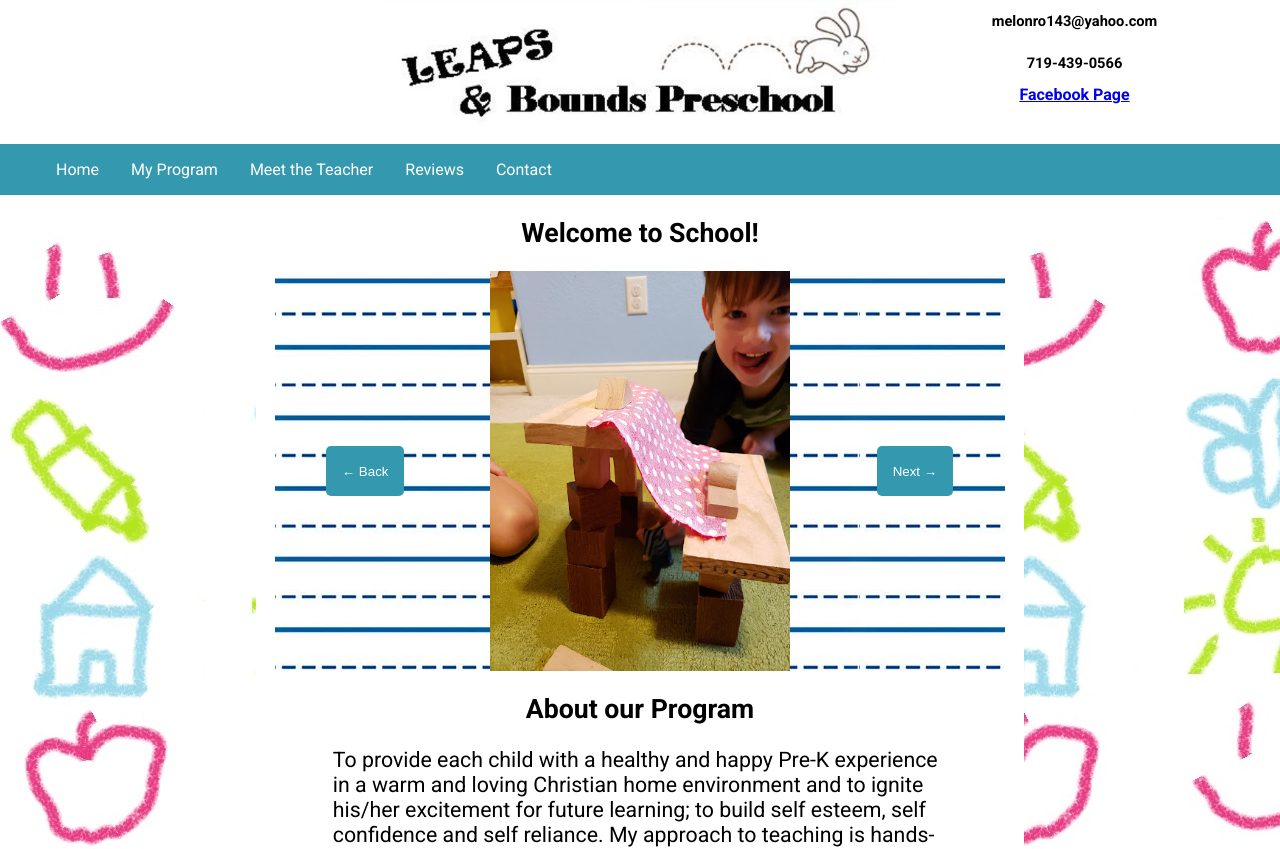
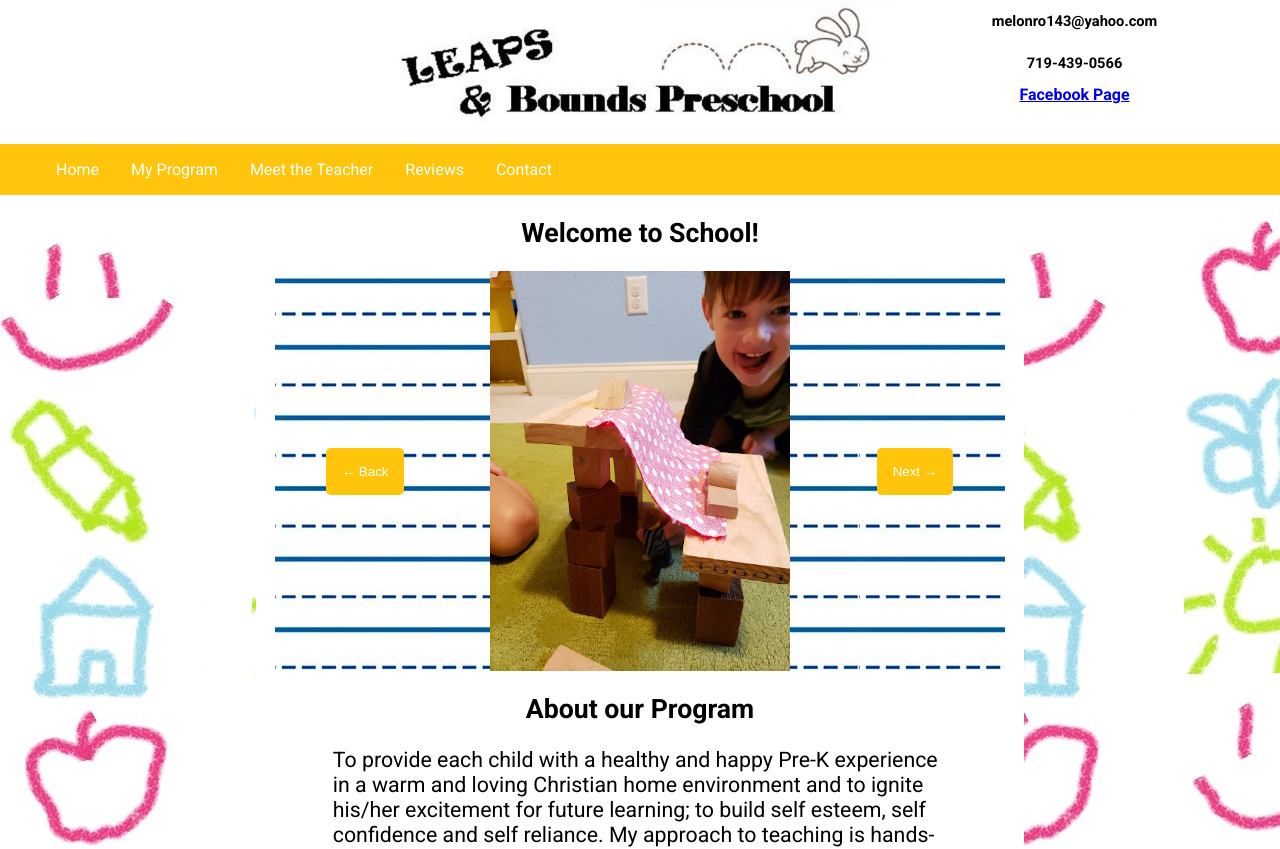
Before and after one commit to hewitson-j/leaps-and-bounds-new, a React (Vite) app: page / in a window 1280 px wide. Shown: the top 849 px of the page. Built offline with nearby package versions, Linux system fonts and the light colour scheme.

Commit message:
Changed button and navbar colors

```diff
--- a/src/components/Carousel.css
+++ b/src/components/Carousel.css
@@ -31,16 +31,6 @@
   justify-content: center;
 }
 
-.carousel-body button {
-  background-color: #3499af;
-  border: none;
-  border-radius: 5px;
-  margin: auto;
-  color: white;
-  padding: 1rem;
-  height: 50px;
-}
-
 .carousel-mobile-buttons {
   display: none;
   margin: auto;
--- a/src/components/MobileNavbar.css
+++ b/src/components/MobileNavbar.css
@@ -3,13 +3,13 @@
 }
 
 .mobile-navbar-body {
-  background-color: #3499af;
+  background-color: #ffc40c;
   margin-bottom: 0;
 }
 
 .mobile-navbar-menu {
   list-style: none;
-  background-color: #0b353f;
+  background-color: #ac8307;
   margin-top: 0;
 }
 
@@ -25,7 +25,7 @@
 #mobile-navbar-button {
   border: none;
   color: white;
-  background-color: #3499af;
+  background-color: #ffc40c;
   padding: 1rem;
   margin-left: 1rem;
   font-size: 16px;
--- a/src/components/Navbar.css
+++ b/src/components/Navbar.css
@@ -1,5 +1,5 @@
 .navbar {
-  background-color: #3499af;
+  background-color: #ffc40c;
 }
 
 .navbar ul {
@@ -19,7 +19,8 @@
 }
 
 .navbar ul li:hover {
-  background-color: #206f81;
+  background-color: #ac8307;
+  cursor: pointer;
 }
 
 @media screen and (max-width: 600px) {
--- a/src/index.css
+++ b/src/index.css
@@ -19,7 +19,7 @@ p {
 }
 
 .buttons {
-  background-color: #3499af;
+  background-color: #ffc40c;
   border: none;
   border-radius: 5px;
   margin: auto;
@@ -28,6 +28,6 @@ p {
 }
 
 .buttons:hover {
-  background-color: #206f81;
+  background-color: #ac8307;
   cursor: pointer;
 }
```
